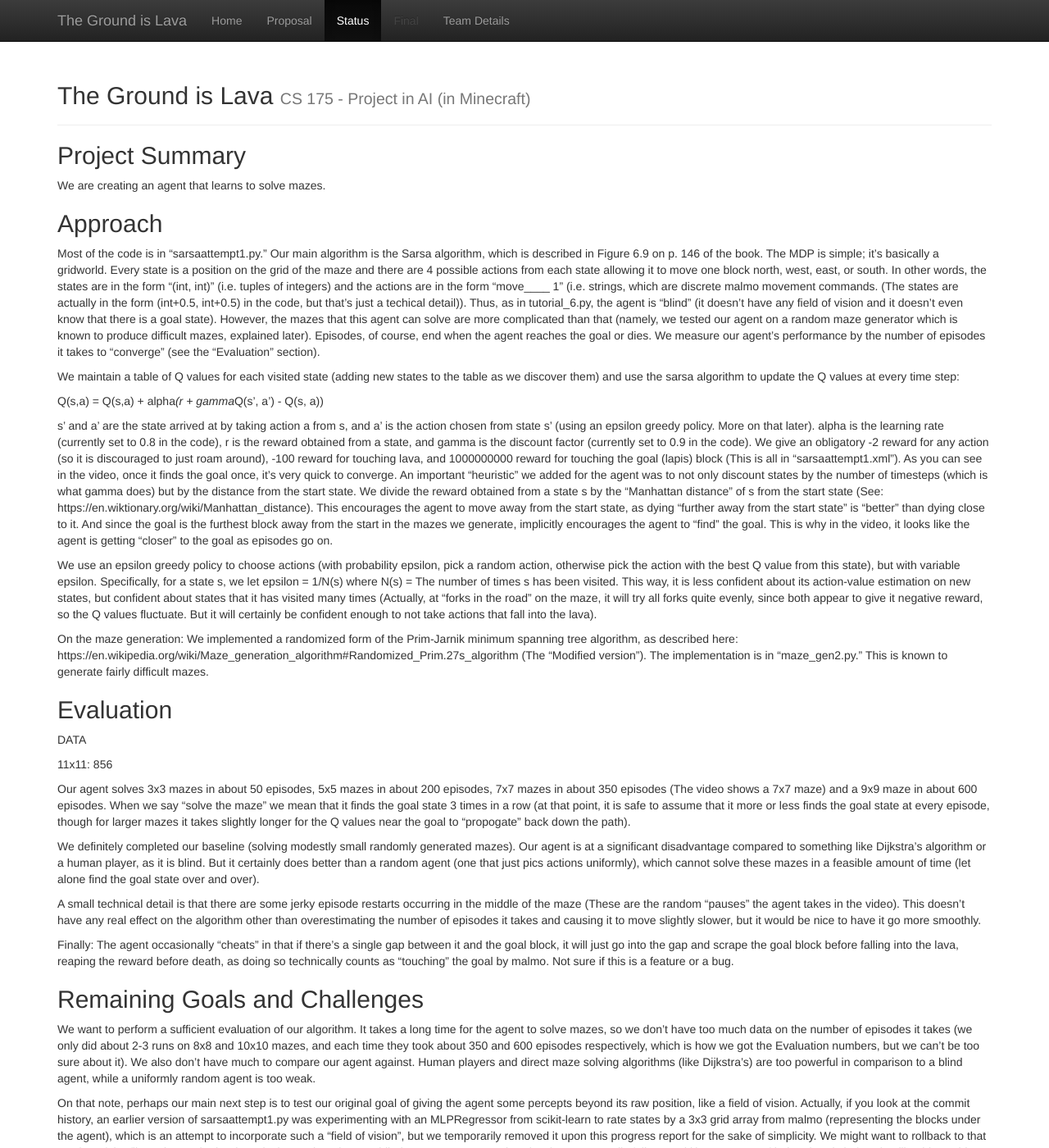
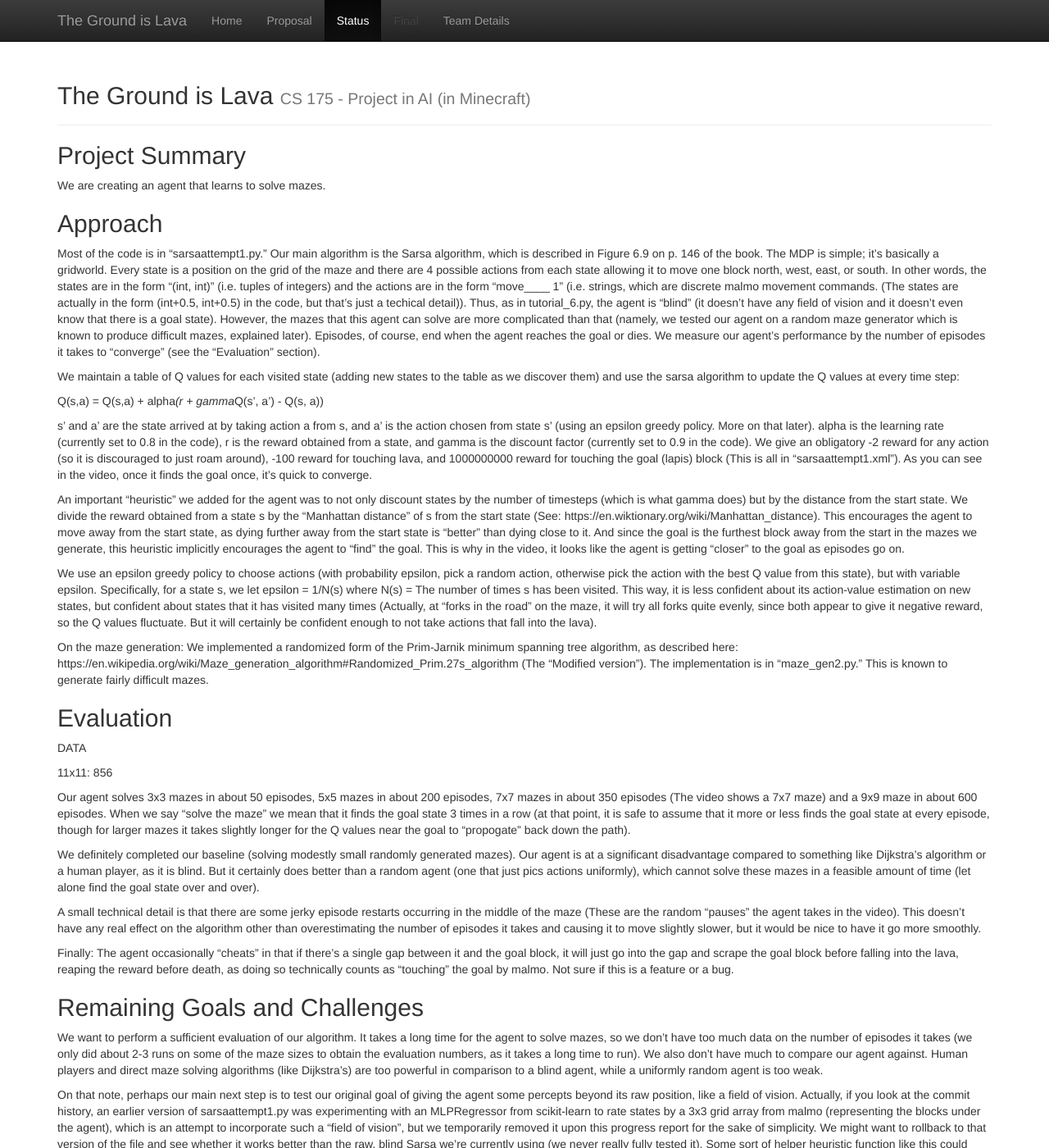
Before and after one commit to katmannn/The-Ground-is-Lava, a Jekyll site: the page built from docs/status.md, in a window 1280 px wide and 1400 px high. Shown: the whole window at 82% size. Built offline with Jekyll 4.4.1, drawn with Linux system fonts in a browser that asks for light colours.

Commit message:
Update status.md

```diff
--- a/docs/status.md
+++ b/docs/status.md
@@ -12,7 +12,9 @@
 
 Q(s,a) = Q(s,a) + alpha*(r + gamma*Q(s', a') - Q(s, a))
 
-s' and a' are the state arrived at by taking action a from s, and a' is the action chosen from state s' (using an epsilon greedy policy. More on that later). alpha is the learning rate (currently set to 0.8 in the code), r is the reward obtained from a state, and gamma is the discount factor (currently set to 0.9 in the code). We give an obligatory -2 reward for any action (so it is discouraged to just roam around), -100 reward for touching lava, and 1000000000 reward for touching the goal (lapis) block (This is all in "sarsaattempt1.xml"). As you can see in the video, once it finds the goal once, it's very quick to converge. An important "heuristic" we added for the agent was to not only discount states by the number of timesteps (which is what gamma does) but by the distance from the start state. We divide the reward obtained from a state s by the "Manhattan distance" of s from the start state (See: https://en.wiktionary.org/wiki/Manhattan_distance). This encourages the agent to move away from the start state, as dying "further away from the start state" is "better" than dying close to it. And since the goal is the furthest block away from the start in the mazes we generate, implicitly encourages the agent to "find" the goal. This is why in the video, it looks like the agent is getting "closer" to the goal as episodes go on.
+s' and a' are the state arrived at by taking action a from s, and a' is the action chosen from state s' (using an epsilon greedy policy. More on that later). alpha is the learning rate (currently set to 0.8 in the code), r is the reward obtained from a state, and gamma is the discount factor (currently set to 0.9 in the code). We give an obligatory -2 reward for any action (so it is discouraged to just roam around), -100 reward for touching lava, and 1000000000 reward for touching the goal (lapis) block (This is all in "sarsaattempt1.xml"). As you can see in the video, once it finds the goal once, it's quick to converge.
+
+An important "heuristic" we added for the agent was to not only discount states by the number of timesteps (which is what gamma does) but by the distance from the start state. We divide the reward obtained from a state s by the "Manhattan distance" of s from the start state (See: https://en.wiktionary.org/wiki/Manhattan_distance). This encourages the agent to move away from the start state, as dying further away from the start state is "better" than dying close to it. And since the goal is the furthest block away from the start in the mazes we generate, this heuristic implicitly encourages the agent to "find" the goal. This is why in the video, it looks like the agent is getting "closer" to the goal as episodes go on.
 
 We use an epsilon greedy policy to choose actions (with probability epsilon, pick a random action, otherwise pick the action with the best Q value from this state), but with variable epsilon. Specifically, for a state s, we let epsilon = 1/N(s) where N(s) = The number of times s has been visited. This way, it is less confident about its action-value estimation on new states, but confident about states that it has visited many times (Actually, at "forks in the road" on the maze, it will try all forks quite evenly, since both appear to give it negative reward, so the Q values fluctuate. But it will certainly be confident enough to not take actions that fall into the lava).
 
@@ -34,7 +36,7 @@
 Finally: The agent occasionally "cheats" in that if there's a single gap between it and the goal block, it will just go into the gap and scrape the goal block before falling into the lava, reaping the reward before death, as doing so technically counts as "touching" the goal by malmo. Not sure if this is a feature or a bug.
 
 ## Remaining Goals and Challenges
-We want to perform a sufficient evaluation of our algorithm. It takes a long time for the agent to solve mazes, so we don't have too much data on the number of episodes it takes (we only did about 2-3 runs on 8x8 and 10x10 mazes, and each time they took about 350 and 600 episodes respectively, which is how we got the Evaluation numbers, but we can't be too sure about it). We also don't have much to compare our agent against. Human players and direct maze solving algorithms (like Dijkstra's) are too powerful in comparison to a blind agent, while a uniformly random agent is too weak.
+We want to perform a sufficient evaluation of our algorithm. It takes a long time for the agent to solve mazes, so we don't have too much data on the number of episodes it takes (we only did about 2-3 runs on some of the maze sizes to obtain the evaluation numbers, as it takes a long time to run). We also don't have much to compare our agent against. Human players and direct maze solving algorithms (like Dijkstra's) are too powerful in comparison to a blind agent, while a uniformly random agent is too weak.
 
 On that note, perhaps our main next step is to test our original goal of giving the agent some percepts beyond its raw position, like a field of vision. Actually, if you look at the commit history, an earlier version of sarsaattempt1.py was experimenting with an MLPRegressor from scikit-learn to rate states by a 3x3 grid array from malmo (representing the blocks under the agent), which is an attempt to incorporate such a "field of vision", but we temporarily removed it upon this progress report for the sake of simplicity. We might want to rollback to that version of the file and see whether it works better than the raw, blind Sarsa we're currently using (we never really fully tested it). Some sort of helper heuristic function like this could help reduce the number of episodes it takes to converge (basically something better than the "Manhattan distance" discounting we're currently using). Basically, we want to do "Sarsa+more sophisticated heuristic" rather than "Sarsa (+Manhattan distance)."
 
```
